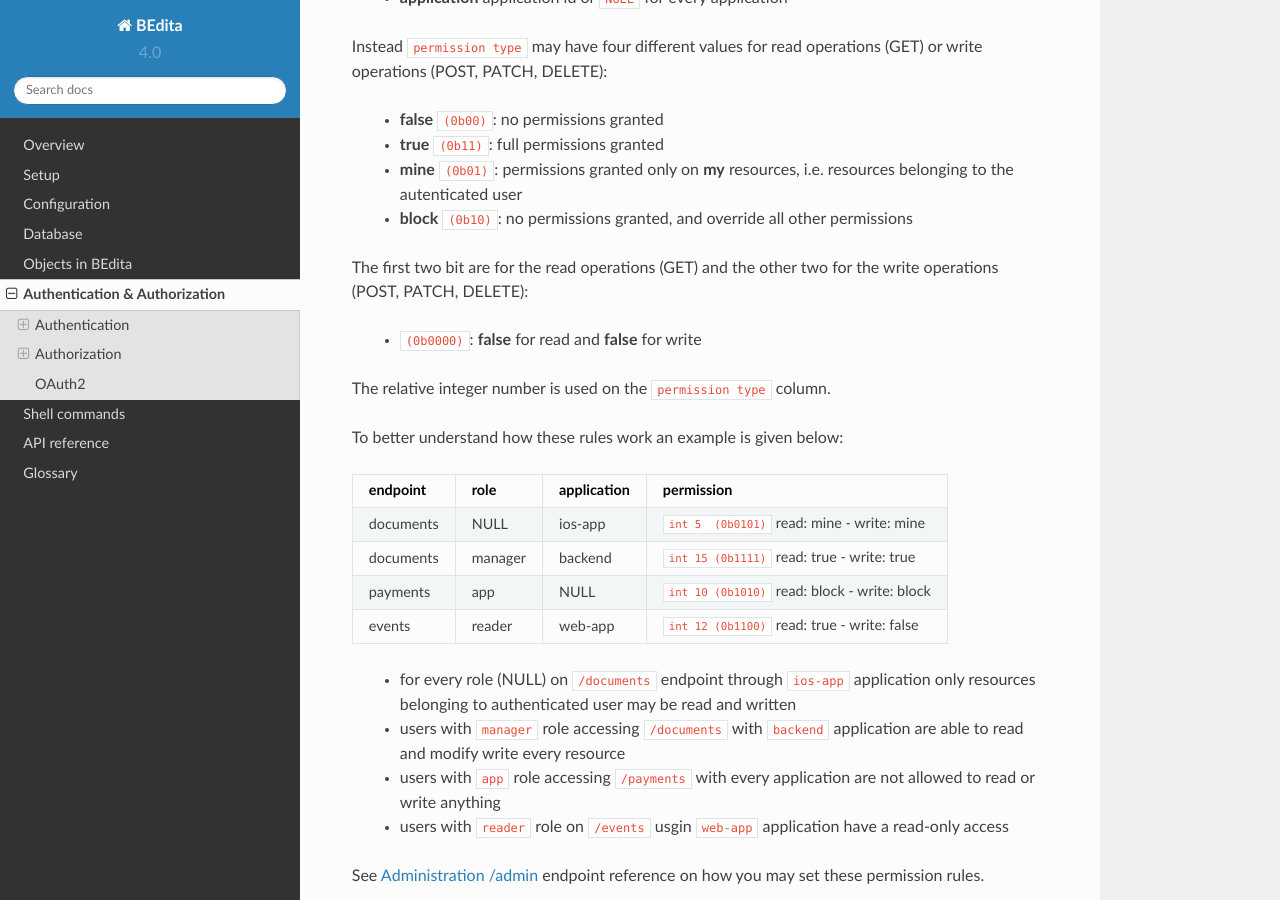
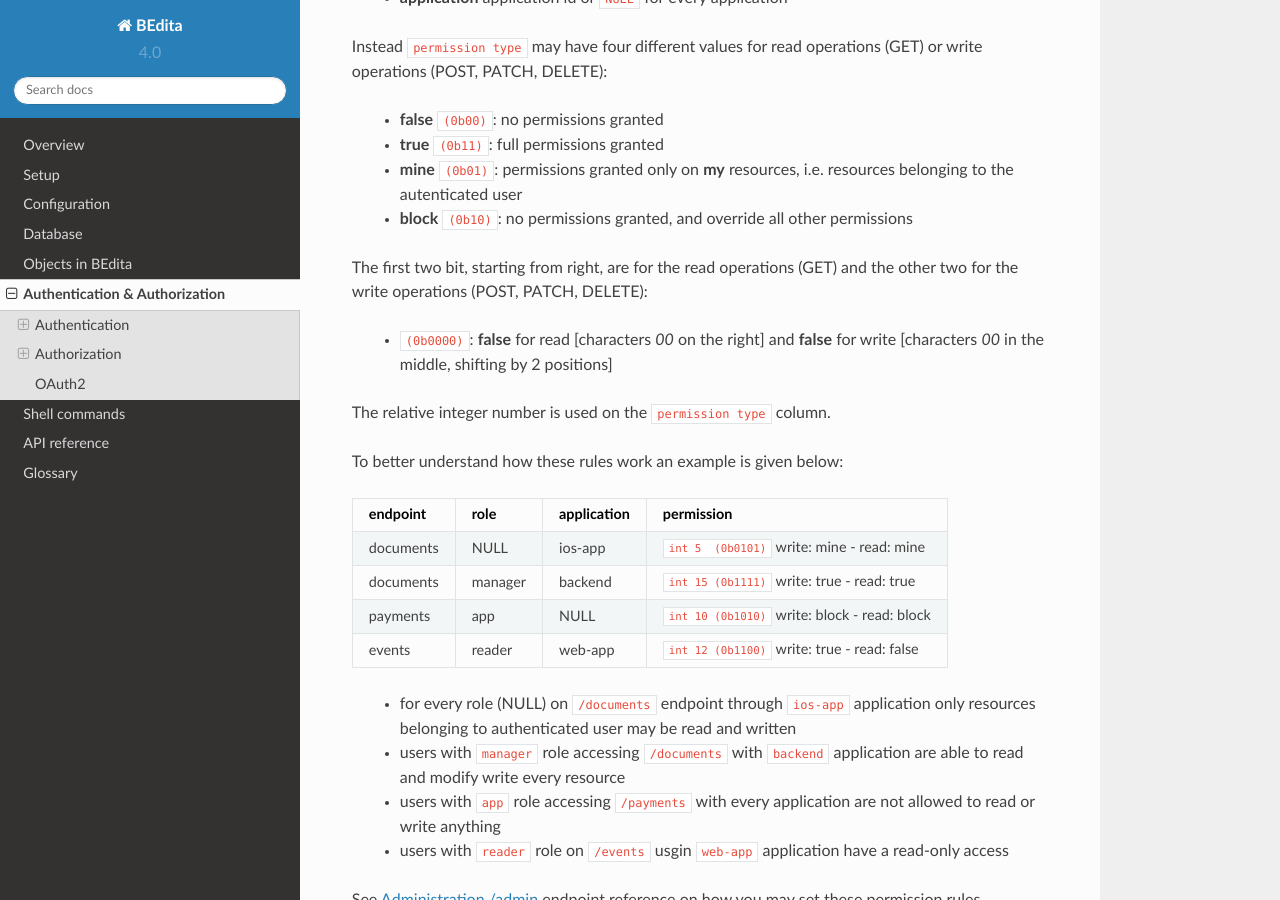
Before and after one commit to bedita/docs, a Sphinx documentation site: the page built from source/authorization.rst, in a window 1280 px wide and 900 px high, scrolled down 1823 px. Built offline with Sphinx 7.4.7 and the Read the Docs theme 2.0.0, drawn with Linux system fonts in a browser that asks for light colours.

```diff
--- a/source/authorization.rst
+++ b/source/authorization.rst
@@ -74,9 +74,9 @@ Instead ``permission type`` may have four different values for read operations (
  * **mine** ``(0b01)``: permissions granted only on **my** resources, i.e. resources belonging to the autenticated user
  * **block** ``(0b10)``: no permissions granted, and override all other permissions
 
-The first two bit are for the read operations (GET) and the other two for the write operations (POST, PATCH, DELETE):
+The first two bit, starting from right, are for the read operations (GET) and the other two for the write operations (POST, PATCH, DELETE):
 
- * ``(0b0000)``: **false** for read and **false** for write
+ * ``(0b0000)``: **false** for read [characters `00` on the right] and **false** for write [characters `00` in the middle, shifting by 2 positions]
 
 The relative integer number is used on the ``permission type`` column.
 
@@ -85,10 +85,10 @@ To better understand how these rules work an example is given below:
 ===========  ==========  =============  ===============================================
   endpoint      role      application                      permission
 ===========  ==========  =============  ===============================================
- documents     NULL         ios-app      ``int 5  (0b0101)`` read: mine - write: mine
- documents     manager      backend      ``int 15 (0b1111)`` read: true - write: true
- payments       app          NULL        ``int 10 (0b1010)`` read: block - write: block
- events        reader       web-app      ``int 12 (0b1100)`` read: true - write: false
+ documents     NULL         ios-app      ``int 5  (0b0101)`` write: mine - read: mine
+ documents     manager      backend      ``int 15 (0b1111)`` write: true - read: true
+ payments       app          NULL        ``int 10 (0b1010)`` write: block - read: block
+ events        reader       web-app      ``int 12 (0b1100)`` write: true - read: false
 ===========  ==========  =============  ===============================================
 
  * for every role (NULL) on ``/documents`` endpoint through ``ios-app`` application only resources belonging to authenticated user may be read and written
```
